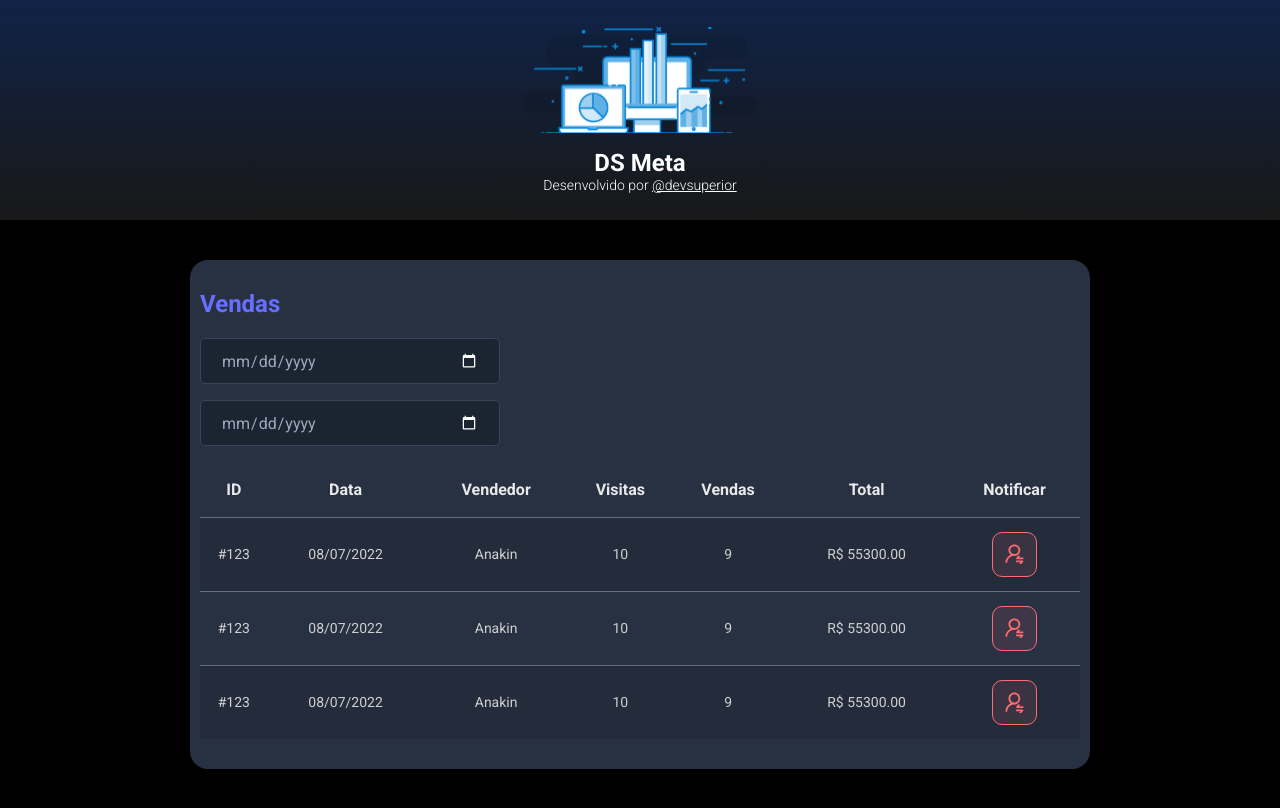
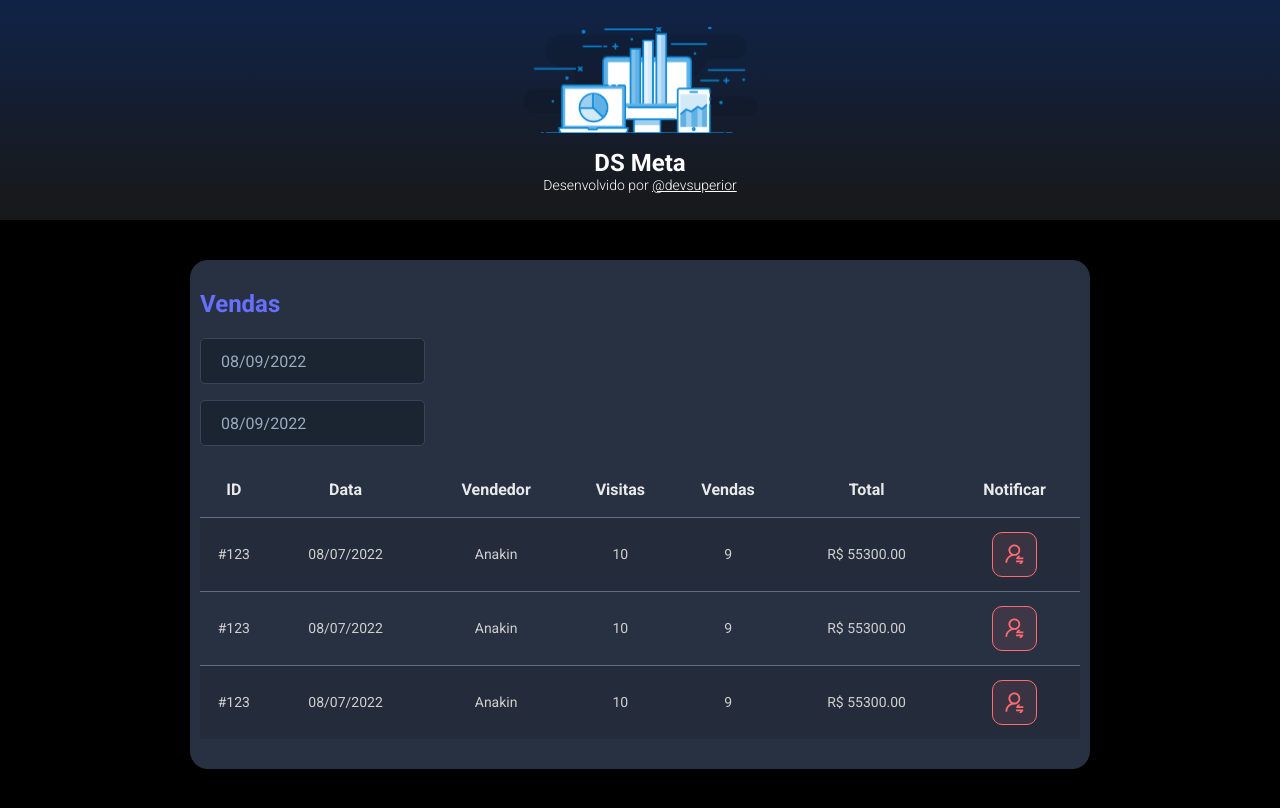
Before and after one commit to gabriias/dsmeta, a React (Vite) app in the folder frontend/: page / in a window 1280 px wide. Built offline with nearby package versions, Linux system fonts and the light colour scheme.

Commit message:
adicionando o datePicker

```diff
--- a/frontend/package.json
+++ b/frontend/package.json
@@ -9,7 +9,9 @@
     "preview": "vite preview"
   },
   "dependencies": {
+    "@types/react-datepicker": "4.4.2",
     "react": "^18.2.0",
+    "react-datepicker": "4.8.0",
     "react-dom": "^18.2.0"
   },
   "devDependencies": {
--- a/frontend/src/components/SalesCard/index.tsx
+++ b/frontend/src/components/SalesCard/index.tsx
@@ -1,3 +1,5 @@
+import DatePicker from "react-datepicker";
+import "react-datepicker/dist/react-datepicker.css";
 import './styles.css'
 import NotificationButton from "../NotificationButton"
 
@@ -7,10 +9,20 @@
             <h2>Vendas</h2>
             <div className="search">
                 <div className="search-container">
-                    <input className="input-search" type="date" name="date-start" id="" />
+                    <DatePicker
+                        selected={new Date()}
+                        onChange={(date: Date) => { }}
+                        className="input-search"
+                        dateFormat="dd/MM/yyyy"
+                    />
                 </div>
                 <div className="search-container">
-                    <input className="input-search" type="date" name="date-end" id="" />
+                    <DatePicker
+                        selected={new Date()}
+                        onChange={(date: Date) => { }}
+                        className="input-search"
+                        dateFormat="dd/MM/yyyy"
+                    />
                 </div>
             </div>
 
```
Also changed, not shown: 1 other file (tests, documents, lock files or other folders).
